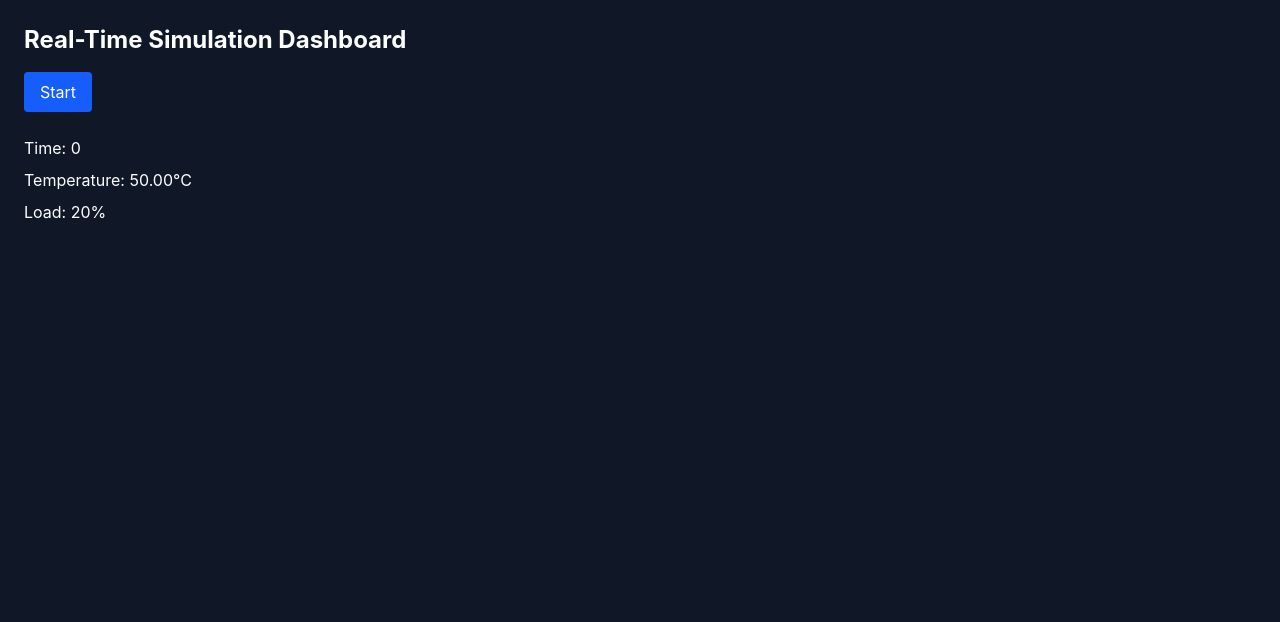
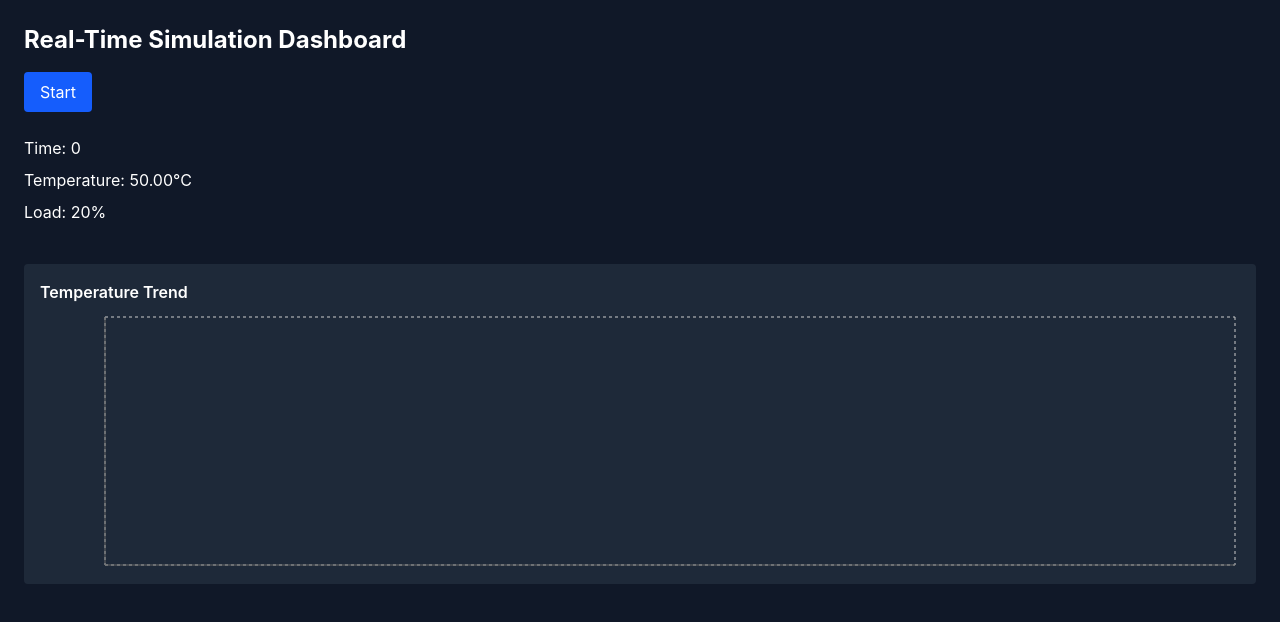
Before and after one commit to johnnyflores/real-time-control-panel-app, a React (Vite) app: page / in a window 1280 px wide. Shown: the top 622 px of the page. Built offline with nearby package versions, Linux system fonts and the light colour scheme.

Commit message:
Add chart to app

```diff
--- a/package.json
+++ b/package.json
@@ -13,6 +13,7 @@
     "@tailwindcss/vite": "^4.3.0",
     "react": "^19.2.6",
     "react-dom": "^19.2.6",
+    "recharts": "^3.8.1",
     "tailwindcss": "^4.3.0"
   },
   "devDependencies": {
--- a/src/App.tsx
+++ b/src/App.tsx
@@ -4,6 +4,17 @@ import {
   updateSystem,
   type SystemState,
 } from "./simulation/engine";
+
+import {
+  LineChart,
+  Line,
+  XAxis,
+  YAxis,
+  Tooltip,
+  ResponsiveContainer,
+  CartesianGrid,
+} from "recharts";
+
 function App() {
   const [state, setState] = useState<SystemState>(initialState);
   const [running, setRunning] = useState(false);
@@ -36,6 +47,26 @@ function App() {
           <p>Temperature: {state.temperature.toFixed(2)}°C</p>
           <p>Load: {state.load}%</p>
         </div>
+
+        <div className="mt-10 h-80 bg-gray-800 p-4 rounded">
+          <h2 className="mb-2 font-semibold">Temperature Trend</h2>
+
+          <ResponsiveContainer width="100%" height="100%">
+            <LineChart data={state.history}>
+              <CartesianGrid strokeDasharray="3 3" />
+              <XAxis dataKey="time" />
+              <YAxis />
+              <Tooltip />
+              <Line
+                type="monotone"
+                dataKey="temperature"
+                stroke="#00bcd4"
+                strokeWidth={2}
+                dot={false}
+              />
+            </LineChart>
+          </ResponsiveContainer>
+        </div>
       </div>
     </>
   );
--- a/src/simulation/engine.ts
+++ b/src/simulation/engine.ts
@@ -2,20 +2,30 @@ export type SystemState = {
   time: number;
   temperature: number;
   load: number;
+  history: { time: number; temperature: number }[];
 };
 
 export const initialState: SystemState = {
   time: 0,
   temperature: 50,
   load: 20,
+  history: [],
 };
 
 export function updateSystem(state: SystemState): SystemState {
   const loadEffect = state.load * 0.2;
 
+  const newTemp = state.temperature + loadEffect - 0.3;
+
+  const newPoint = {
+    time: state.time,
+    temperature: newTemp,
+  };
+
   return {
     time: state.time + 1,
-    temperature: state.temperature + loadEffect - 0.3,
+    temperature: newTemp,
     load: state.load,
+    history: [...state.history.slice(-20), newPoint], // keep last 20 points
   };
 }
```
Also changed, not shown: 1 other file (tests, documents, lock files or other folders).
